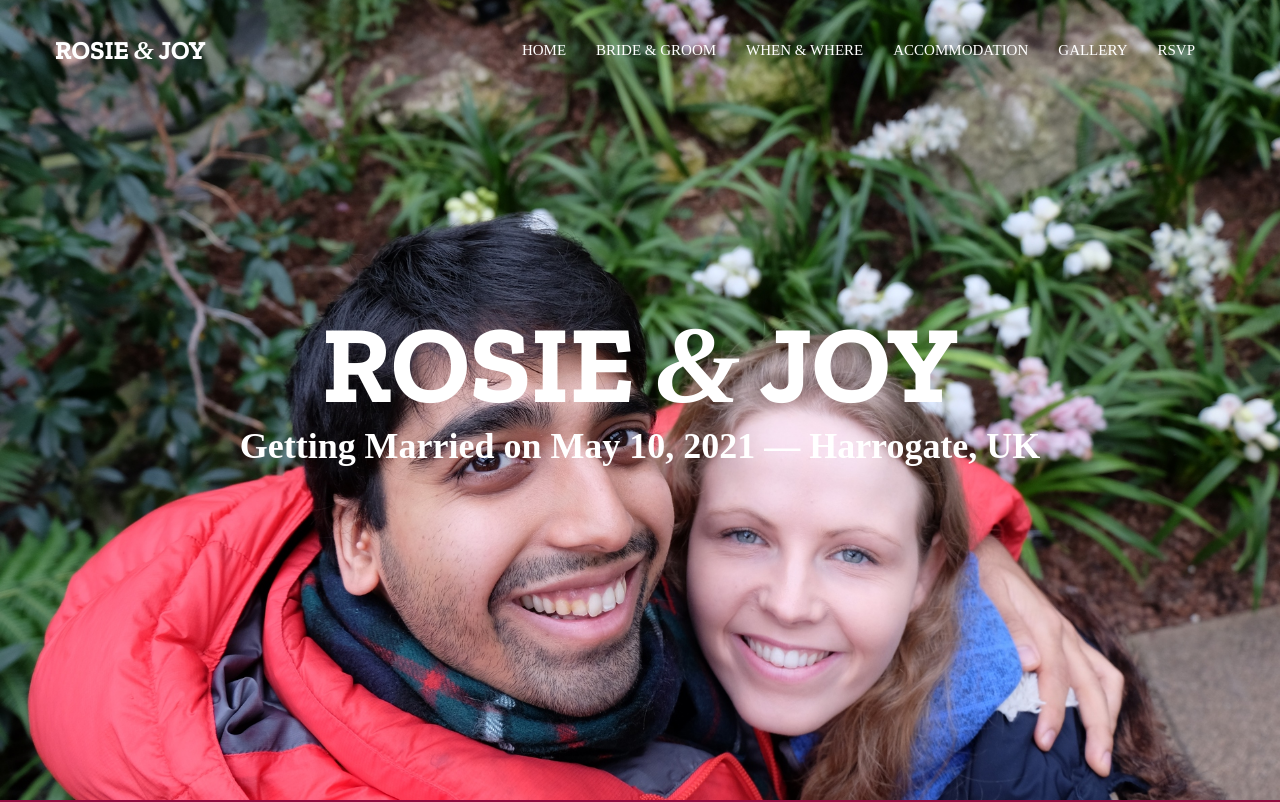
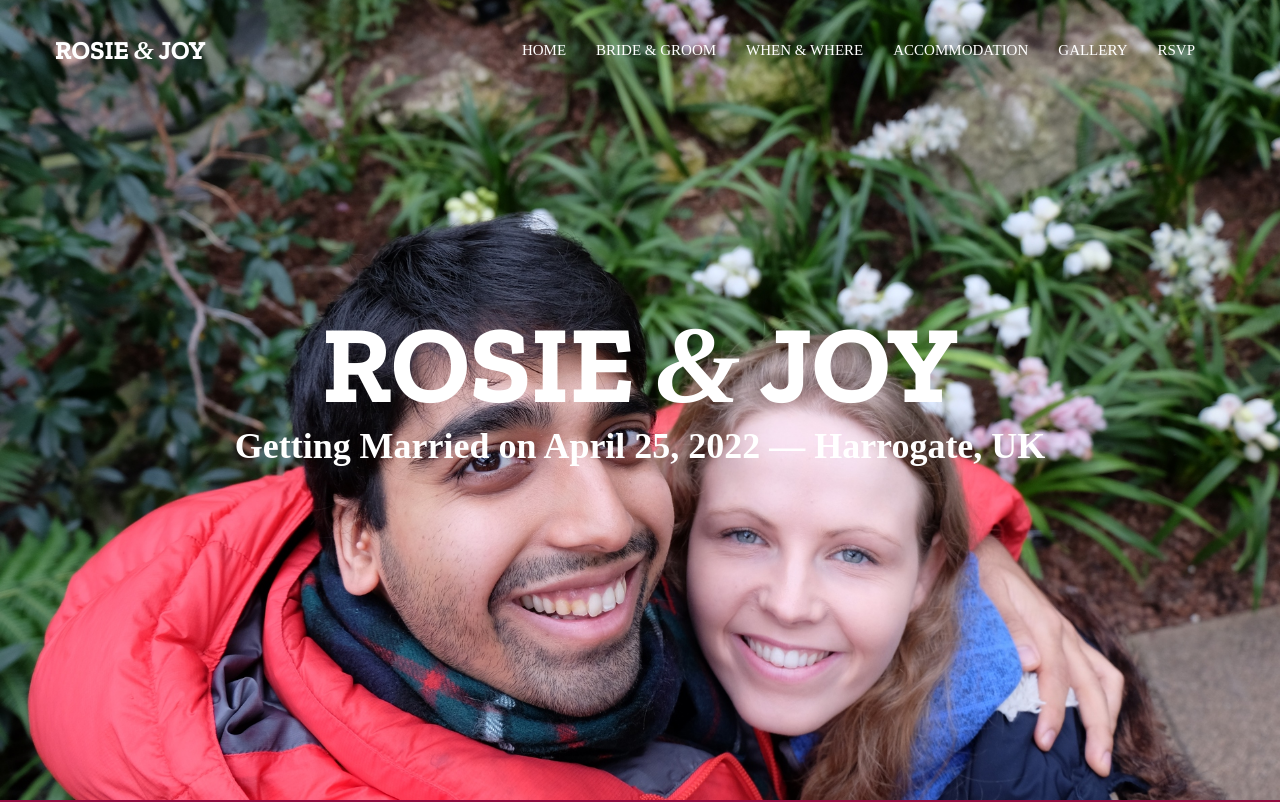
Before and after one commit to joy-rosie/wedding, a website: page index.html in a window 1280 px wide. Shown: the top 802 px of the page. Drawn offline with nearby package versions, Linux system fonts and the light colour scheme; some packages are replaced by stand-ins of ours; a web font is replaced by a local one.

Commit message:
update wedding date

```diff
--- a/index.html
+++ b/index.html
@@ -50,7 +50,7 @@
         <div class="row">
           <div class="col-md-12 text-center text-intro probootstrap-animate">
             <h1>Rosie <em>&amp;</em> Joy</h1>
-            <h2>Getting Married on May 10, 2021 &mdash; Harrogate, UK</h2>
+            <h2>Getting Married on April 25, 2022 &mdash; Harrogate, UK</h2>
           </div>
         </div>
       </div>
```
